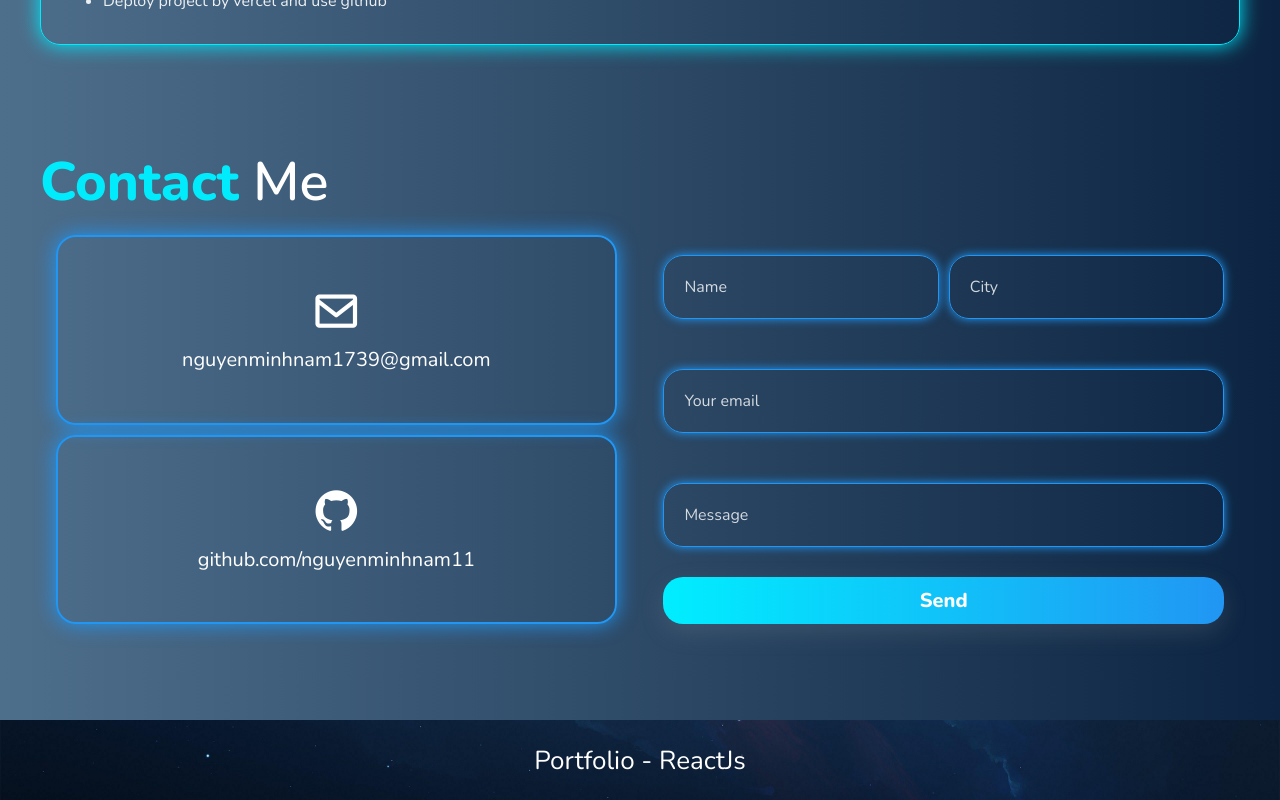
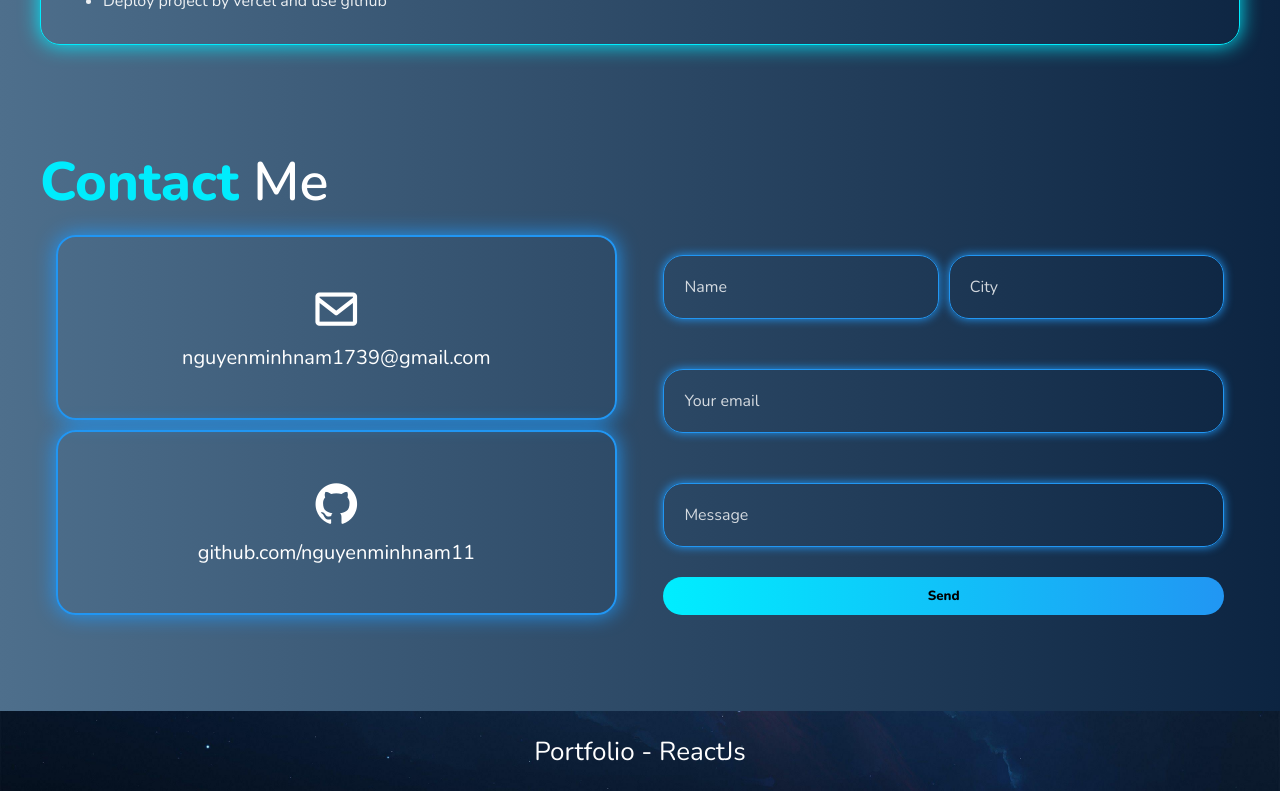
Before and after one commit to nguyenminhnam11/Portfolio_Reactjs, a React (Create React App) app: page / in a window 1280 px wide. Shown: the part 3643-4443 px from the top of the page. Built offline with nearby package versions, Linux system fonts and the light colour scheme.

Commit message:
fix-games

```diff
--- a/src/components/Projects/Apps/TicTacToe/Caro/Caro.css
+++ b/src/components/Projects/Apps/TicTacToe/Caro/Caro.css
@@ -40,7 +40,7 @@
     color: blue;
 }
 
-button {
+.reset-game {
     background: #0A1A3F;
     border: none;
     padding: 25px 40px;
@@ -52,10 +52,10 @@ button {
     transition: all 0.1s;
 }
 
-button:hover {
+.reset-game:hover {
     transform: scale(1.1, 1.1)
 }
 
-button:active {
+.reset-game:active {
     transform: scale(1,1);
 }
--- a/src/components/Projects/Apps/TicTacToe/Caro/Caro.jsx
+++ b/src/components/Projects/Apps/TicTacToe/Caro/Caro.jsx
@@ -30,7 +30,7 @@ function Caro(props) {
     <div className="caro">
     <h1>TicTacToe</h1>
       <Board cells={board} onClick={handleClick} />
-      <button onClick={handleNewGame}>New game</button>
+      <button className="reset-game" onClick={handleNewGame}>New game</button>
     </div>
   );
 }
```
